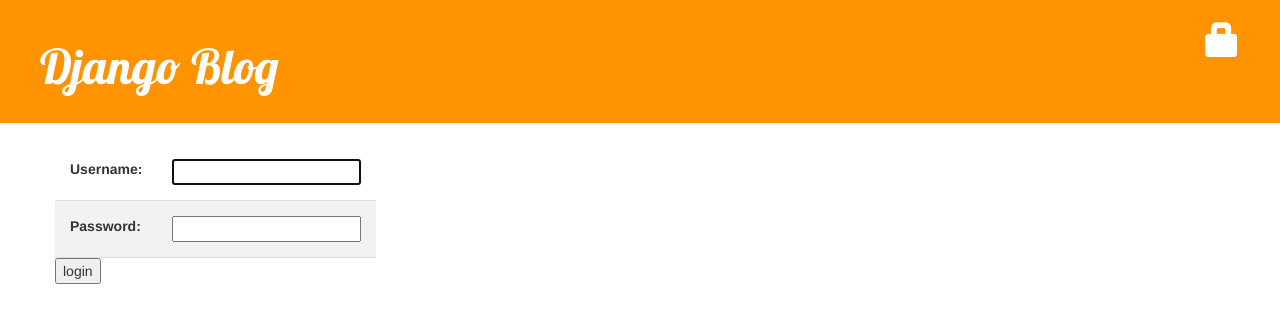
After one commit to FelipeAlbertoT/MySite, a Django app: page /accounts/login/ in a window 1280 px wide. The commit adds this page. Shown: the top 323 px of the page. Run offline with Django 3.2, Linux system fonts and the light colour scheme; some libraries are stand-ins or nearby versions.

Commit message:
Um monte de melhorias

```diff
--- a/blog/templates/blog/base.html
+++ b/blog/templates/blog/base.html
@@ -11,8 +11,12 @@
 <body>
     <div class="page-header">
         {% if user.is_authenticated %}
-            <a href="{% url 'blog:post_new' %}" class="top-menu"><span class="glyphicon glyphicon-plus"></span></a>
-            <a href="{% url 'blog:post_draft_list' %}" class="top-menu"><span class="glyphicon glyphicon-edit"></span></a>
+            <a href="{% url 'blog:post_new' %}" class="top-menu" title="Novo post"><span class="glyphicon glyphicon-plus"></span></a>
+            <a href="{% url 'blog:post_draft_list' %}" class="top-menu" title="Posts não publicados"><span class="glyphicon glyphicon-edit"></span></a>
+            <a href="{% url 'django.contrib.auth.views.logout' %}" class="top-menu" title="Sair"><span class="glyphicon glyphicon-off"></span></a>
+            <p class="top-menu">Hello {{ user.username }} </p>
+        {% else %}
+            <a href="{% url 'django.contrib.auth.views.login' %}" class="top-menu" title="Login"><span class="glyphicon glyphicon-lock"></span></a>
         {% endif %}
         <h1><a href="/blog">Django Blog</a></h1>
     </div>
--- a/blog/templates/blog/post_draft_list.html
+++ b/blog/templates/blog/post_draft_list.html
@@ -4,7 +4,7 @@
     {% for post in posts %}
         <div class="post">
             <p class="date">created: {{ post.created_date|date:'d-m-Y' }}</p>
-            <h1><a href="{% url 'blog.views.post_detail' pk=post.pk %}">{{ post.title }}</a></h1>
+            <h1><a href="{% url 'blog:post_detail' pk=post.pk %}">{{ post.title }}</a></h1>
             <p>{{ post.text|truncatechars:200 }}</p>
         </div>
     {% endfor %}
--- /dev/null
+++ b/blog/templates/registration/login.html
@@ -0,0 +1,25 @@
+{% extends 'blog/base.html' %}
+
+{% block content %}
+
+  {% if form.errors %}
+    <p>Usuário e senha não encontrados. Por favor, tente novamente.</p>
+  {% endif %}
+
+  <form method="POST" action="{% url 'django.contrib.auth.views.login' %}">
+  {% csrf_token %}
+      <table>
+          <tr>
+              <td>{{ form.username.label_tag }}</td>
+              <td>{{ form.username }}</td>
+          </tr>
+          <tr>
+              <td>{{ form.password.label_tag }}</td>
+              <td>{{ form.password }}</td>
+          </tr>
+      </table>
+
+      <input type="submit" value="login"/>
+      <input type="hidden" name="next" value="{{ next }}"/>
+  </form>
+{% endblock %}
--- a/blog/urls.py
+++ b/blog/urls.py
@@ -1,9 +1,10 @@
-from django.conf.urls import include, url
+from django.conf.urls import url
 from . import views
 
 app_name = 'blog'
 urlpatterns = [
     url(r'^$', views.post_list, name='index'),
+    url(r'^post/$', views.post_list, name='post_list'),
     url(r'^post/(?P<pk>[0-9]+)/$', views.post_detail, name='post_detail'),
     url(r'^post/new/$', views.post_new, name='post_new'),
     url(r'^post/(?P<pk>[0-9]+)/edit/$', views.post_edit, name='post_edit'),
--- a/mysite/settings.py
+++ b/mysite/settings.py
@@ -122,3 +122,5 @@ USE_TZ = True
 
 STATIC_URL = '/static/'
 STATIC_ROOT = os.path.join(BASE_DIR, 'static')
+
+LOGIN_REDIRECT_URL = '/'
--- a/mysite/urls.py
+++ b/mysite/urls.py
@@ -15,10 +15,13 @@ Including another URLconf
 """
 from django.conf.urls import include, url
 from django.contrib import admin
+admin.autodiscover()
 
 urlpatterns = [
     url(r'^polls/', include('polls.urls')),
     url(r'^blog/', include('blog.urls')),
     url(r'^admin/', admin.site.urls),
+    url(r'^accounts/login/$', 'django.contrib.auth.views.login'),
+    url(r'^accounts/logout/$', 'django.contrib.auth.views.logout', {'next_page': '/'}),
     url(r'^$', include('blog.urls')),
 ]
```
Also changed, not shown: blog/templates/blog/post_detail.html (+5 -3 lines), blog/tests.py (+7 -1 lines), blog/views.py (+9 -4 lines), db.sqlite3.
